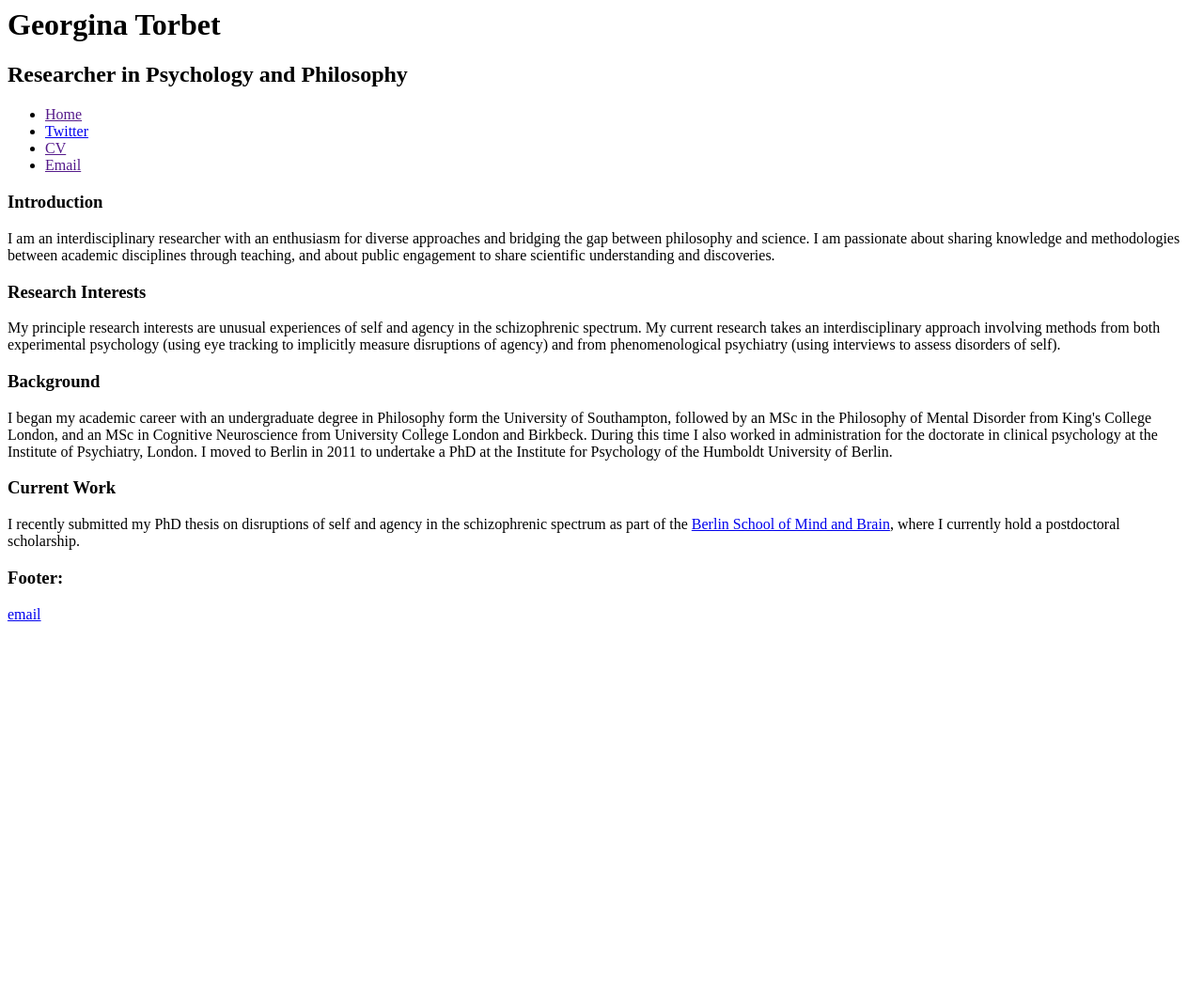
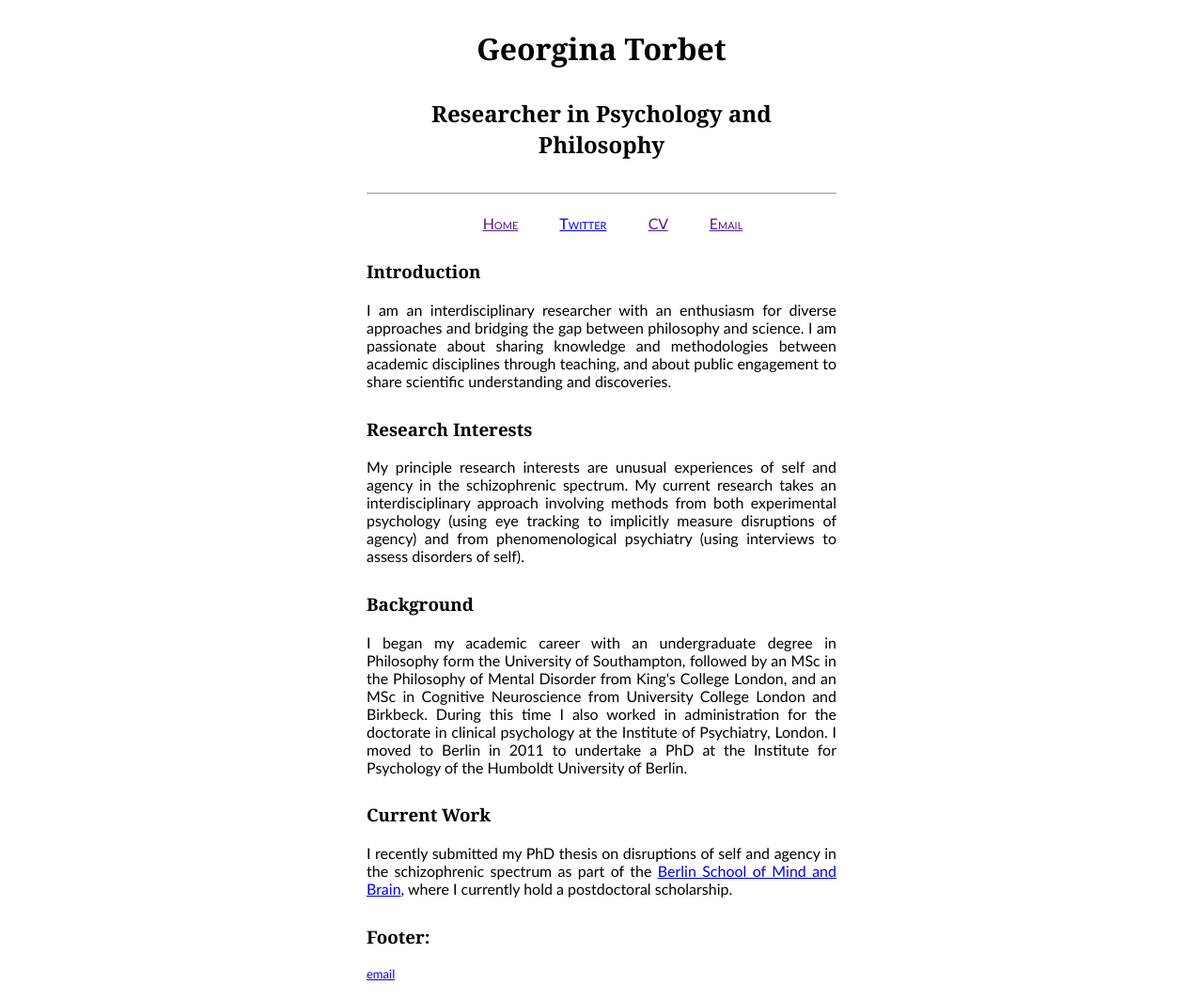
Before and after one commit to georginatorbet/georginatorbet.github.io, a Jekyll site: the page built from index.html, in a window 1280 px wide. Shown: the whole page at 94% size. Built offline with Jekyll 4.4.1, drawn with Linux system fonts in a browser that asks for light colours; before the commit the page ends 900 px from its top, so only the background shows below that.

Commit message:
Update default.html

```diff
--- a/_layouts/default.html
+++ b/_layouts/default.html
@@ -1,7 +1,54 @@
 <html>
 <head>
 <title>Georgina Torbet</title>
-<link rel="stylesheet" type="text/css" href="/_layouts/style.css">
+<style>
+
+body {
+width:500px;
+margin:0 auto;
+padding: 20px;
+font-family:calibri,arial,helvetica,sans serif;
+}
+
+#title {
+text-align:center;
+margin-bottom:22px;
+padding-bottom:15px;
+border-bottom: 1px solid #999;
+}
+
+h1, h2, h3 {
+font-family:cambria,georgia,serif;
+padding-top:10px;
+}
+
+p {
+text-align:justify;
+}
+
+#photo {
+float:right;
+width: 200px;
+padding:18px;
+}
+
+#nav {
+margin:0 auto;
+text-align:center;
+}
+
+#nav li {
+display:inline;
+list-style: none;
+padding:0px 28px 0px 12px;
+font-variant:small-caps;
+}
+
+#footer {
+  font-size:small;
+  text-align:center;
+}
+</style>
 </head>
 
 <body>
```
